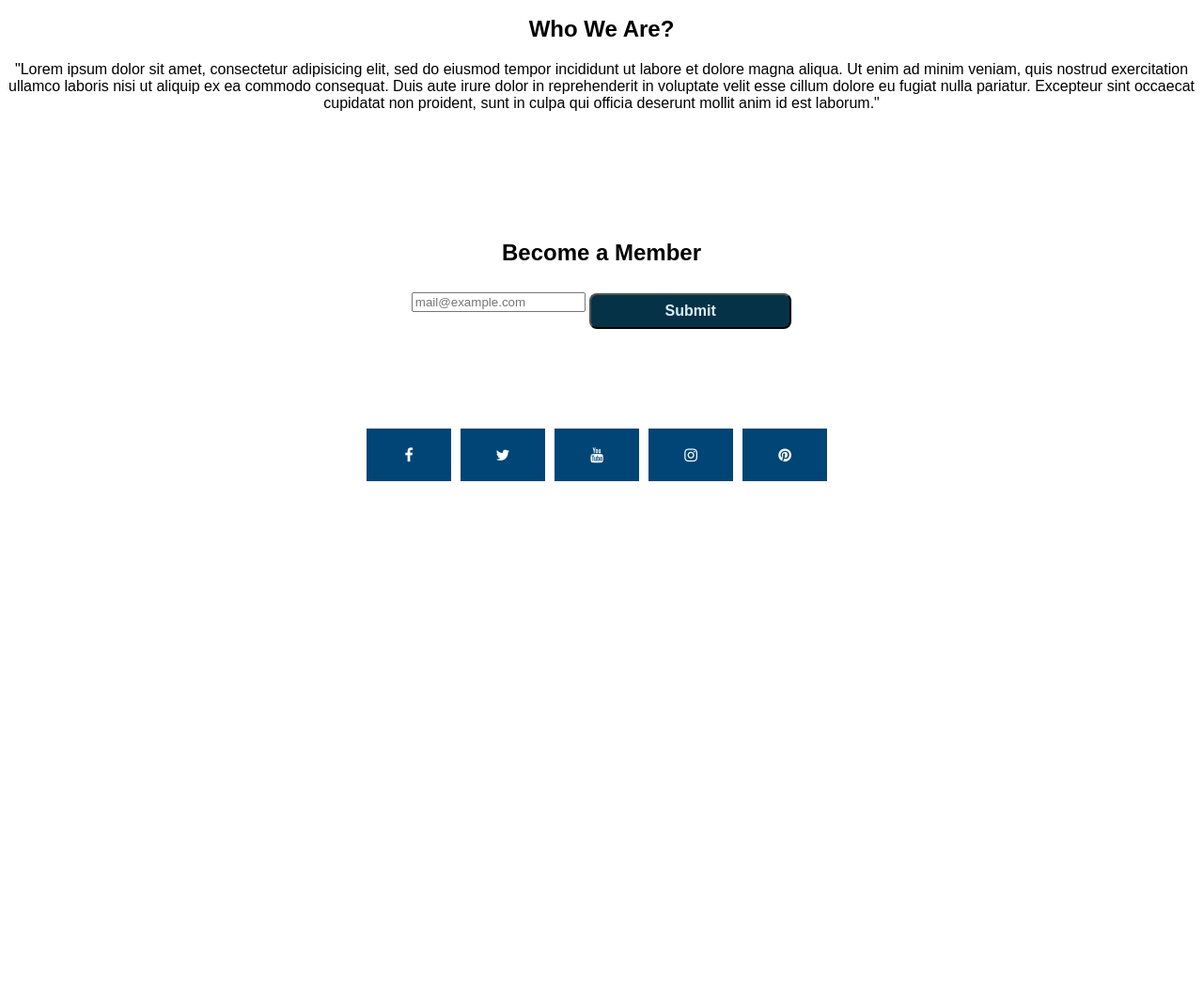
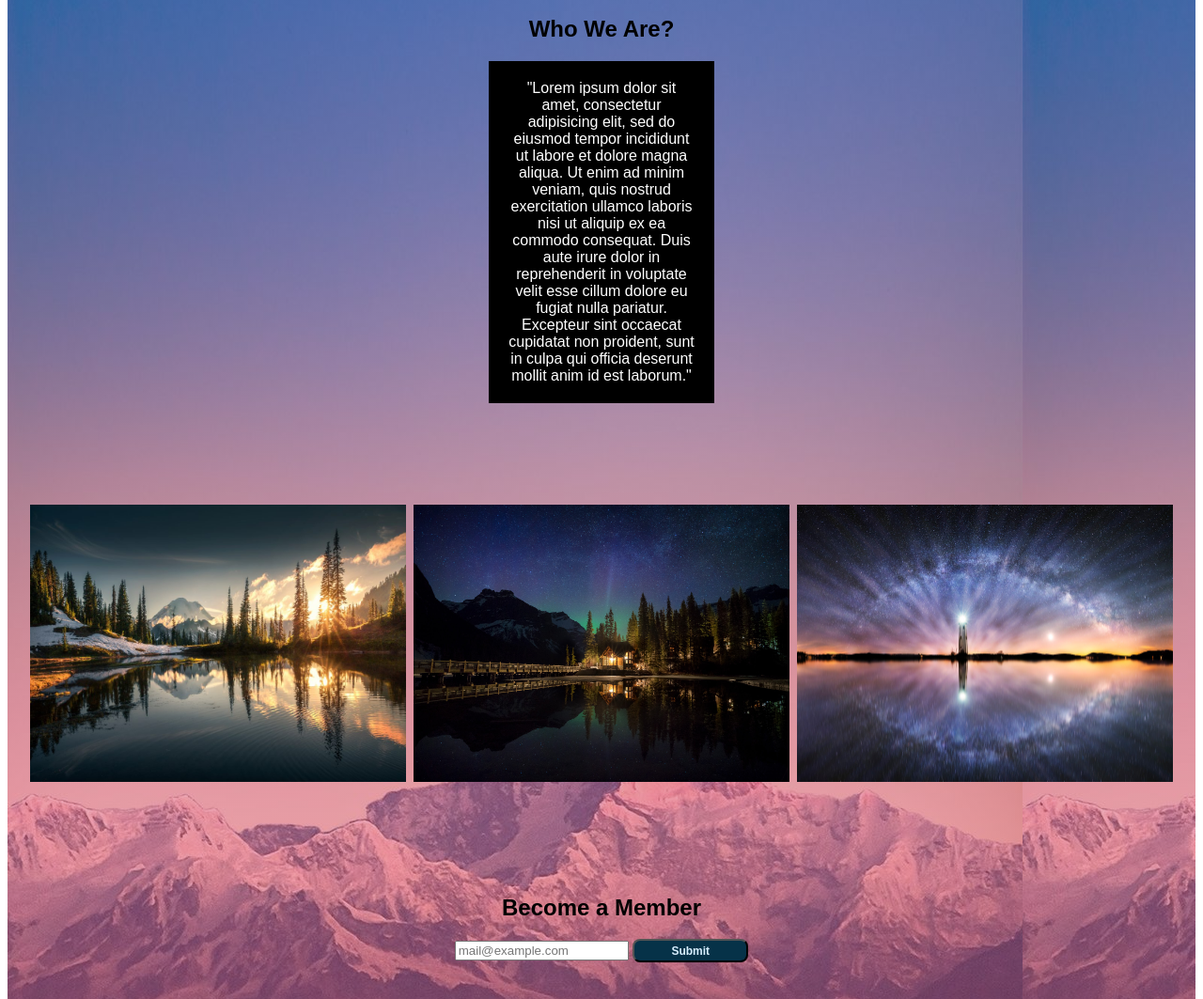
Before and after one commit to Hasim-dev/community_landing_page, a plain HTML site: page index.html in a window 1280 px wide. Shown: the part 444-1507 px from the top of the page at 94% size. Before the commit the page ends 1014 px from the top, so only its background shows below. Drawn offline with Linux system fonts and the light colour scheme.

Commit message:
Styling the css!

```diff
--- a/css/style.css
+++ b/css/style.css
@@ -7,12 +7,16 @@
 	display: grid;
   	justify-content: center;
   	text-align: center;
+  	background-image:
+  	linear-gradient(to bottom, rgba(76, 141, 245,0.4), rgba(245, 47, 47,0.4)),
+ 	url(../images/wpback.jpg);
 }
 
 .logo{
 	margin-top: 50px;
-  	max-width: 10%;
+  	width: 10%;
   	position: fixed;
+  	background-color: transparent;
 }
 
 section{
@@ -46,22 +50,62 @@ section{
   color: #063248;
 }
 
+/*center-text*/
+.center-table {
+  display: table;
+  height: 250px;
+  background: white;
+  width: 240px;
+  margin: auto;
+}
+.center-table p {
+  display: table-cell;
+  margin: 0;
+  background-color: black;
+  color: white;
+  padding: 20px;
+  vertical-align: middle;
+}
+
+
+/*images*/
+.row {
+display: flex;
+flex-wrap: wrap;
+padding: 0 4px;
+justify-content: center;
+}
+
+/* Create four equal columns that sits next to each other */
+.column {
+flex: 25%;
+max-width: 50%;
+max-height: 10%;
+padding: 0 4px;
+}
+
+.column img {
+margin-top: 8px;
+vertical-align: middle;
+width: 400px;
+height: 295px;
+}
+
 /*Submit*/
 
 input[type="submit"] {
     box-shadow: 0px 0 0;
-    width: 17%;
+    width: 10%;
     color: #d8efff;
-    font-size: 16px;
+    font-size: 12px;
 }
 .submit-button {
-  width: 20%;
-  padding: 0.5rem;
+  width: 10%;
+  padding: 0.2rem;
   background-color: #063248;
   border-radius: 8px;
   cursor: pointer;
   position: relative;
-  top: 10px;
   font-weight: bold;
   text-align: center;
   justify-content: flex-end;
--- a/index.html
+++ b/index.html
@@ -7,10 +7,11 @@
 	<link rel="stylesheet" href="https://cdnjs.cloudflare.com/ajax/libs/font-awesome/4.7.0/css/font-awesome.min.css">
   </head>
   <style>
-		  	@media screen and (max-width: 768px) {
+		  	@media screen and (max-width: 1000px) {
 		  /* For mobile phones: */
-		  nav{
-		  	display: none;
+      .column {
+        flex: 50%;
+        max-width: 50%;
       }
 		}
 			.flex-container{
@@ -26,7 +27,7 @@
       		<a class="nav-link" href="#member">Become a Member</a>
       		<a class="nav-link" href="#social-media">Social Media</a>
       	</nav>
-      	<img class="logo" id="header-img" src="https://e7.pngegg.com/pngimages/401/912/png-clipart-small-telescope-computer-icons-astronomy-double-cluster-comet-miscellaneous-angle-thumbnail.png">
+      	<img class="logo" id="header-img" src="images/logo.jpg">
       </div>
     </header>
     <div class="divbody">
@@ -34,12 +35,28 @@
       	<h1 id="title" style="color: #063248;">MotionLabs</h1>
       	<iframe id="video" width="560" height="315" src="https://www.youtube.com/embed/8iSBVIHCRdc" frameborder="0" allow="accelerometer; autoplay; clipboard-write; encrypted-media; gyroscope; picture-in-picture" allowfullscreen></iframe>
         <h2>Who We Are?</h2>
+        <div class="center-table">
           <p>"Lorem ipsum dolor sit amet, consectetur adipisicing elit, sed do eiusmod
             tempor incididunt ut labore et dolore magna aliqua. Ut enim ad minim veniam,
             quis nostrud exercitation ullamco laboris nisi ut aliquip ex ea commodo
             consequat. Duis aute irure dolor in reprehenderit in voluptate velit esse
             cillum dolore eu fugiat nulla pariatur. Excepteur sint occaecat cupidatat non
-        proident, sunt in culpa qui officia deserunt mollit anim id est laborum."</p>
+            proident, sunt in culpa qui officia deserunt mollit anim id est laborum."
+          </p>
+        </div>
+      </section>
+      <section>
+        <div class="row">
+            <div class="column">
+                <img src="images/photo (1).jpg"  id="image"></img>
+            </div>
+            <div class="column">
+                <img src="images/photo (2).jpg"  id="image"></img>
+            </div>
+            <div class="column">
+                <img src="images/photo (3).jpg"  id="image"></img>
+            </div>
+        </div>
       </section>
       <section id="member">
       	<h2>Become a Member</h2>
```
Also changed, not shown: images/logo.jpg (added), images/logo.png (deleted), images/wpback.jpg (added). Lines whose indentation alone changed are shown as unchanged.
